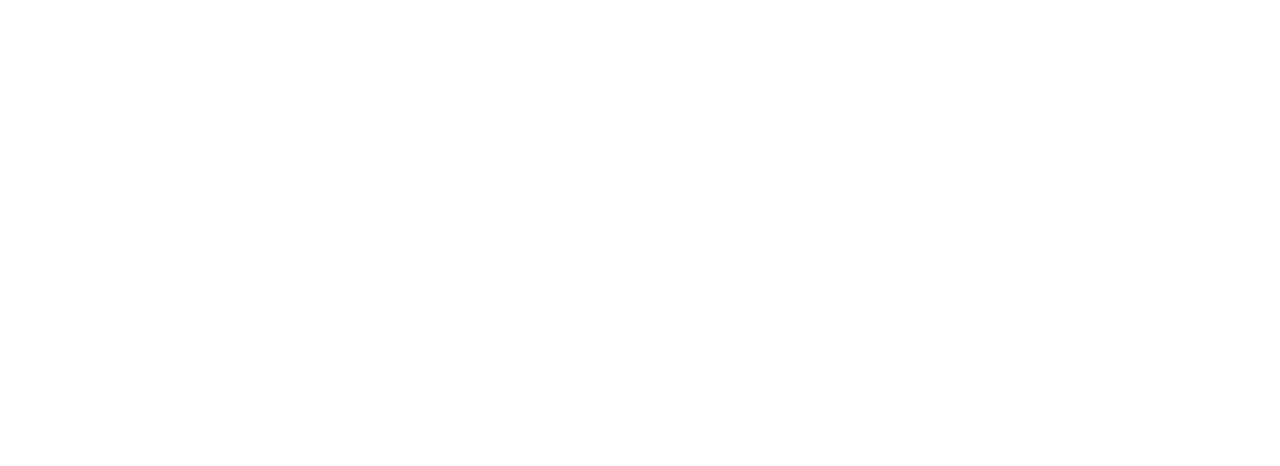
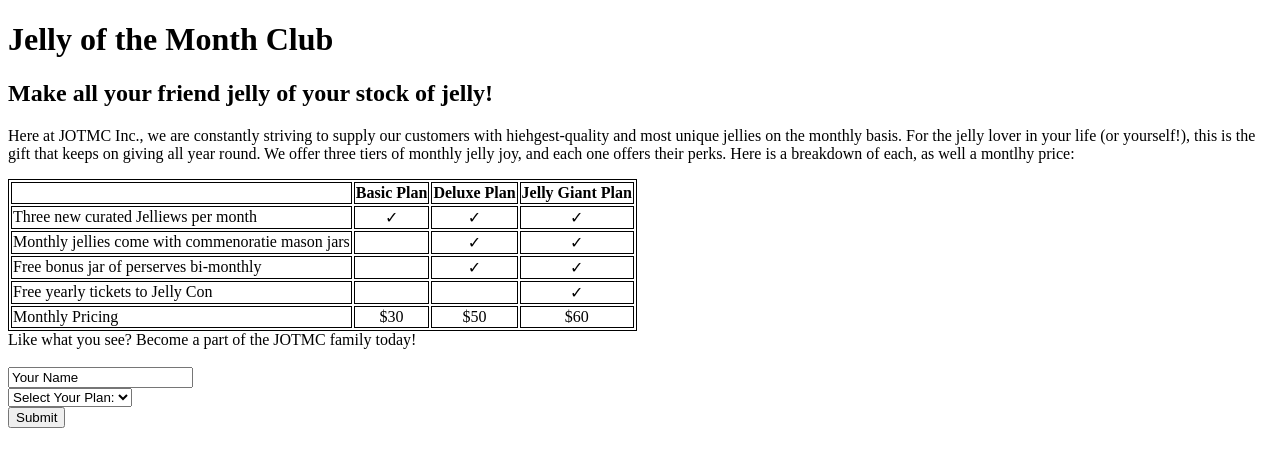
Before and after one commit to sinadaryaei/c0323-code-solutions, a website: page html-web-page/index.html in a window 1280 px wide. Drawn offline with Linux system fonts and the light colour scheme.

Commit message:
html-web-page

```diff
--- a/html-web-page/index.html
+++ b/html-web-page/index.html
@@ -19,6 +19,76 @@
 </head>
 <body>
 
+  <h1>Jelly of the Month Club</h1>
+
+  <h2>Make all your friend jelly of your stock of jelly!</h2>
+
+  <p>Here at JOTMC Inc., we are constantly striving to supply our customers with
+  hiehgest-quality and most unique jellies on the monthly basis.
+  For the jelly lover in your life (or yourself!), this is the gift that keeps on giving all year round.
+  We offer three tiers of monthly jelly joy, and each one offers their
+  perks. Here is a breakdown of each, as well a montlhy price:</p>
+
+  <table>
+    <thead>
+      <tr>
+        <th></th>
+        <th>Basic Plan</th>
+        <th>Deluxe Plan</th>
+        <th>Jelly Giant Plan</th>
+      </tr>
+    </thead>
+    <tbody>
+      <tr>
+        <td>Three new curated Jelliews per month</td>
+        <td>&#10003;</td>
+        <td>&#10003;</td>
+        <td>&#10003;</td>
+      </tr>
+      <tr>
+        <td>Monthly jellies come with commenoratie mason jars</td>
+        <td></td>
+        <td>&#10003;</td>
+        <td>&#10003;</td>
+      </tr>
+      <tr>
+        <td>Free bonus jar of perserves bi-monthly</td>
+        <td></td>
+        <td>&#10003;</td>
+        <td>&#10003;</td>
+      </tr>
+      <tr>
+        <td>Free yearly tickets to Jelly Con</td>
+        <td></td>
+        <td></td>
+        <td>&#10003;</td>
+      </tr>
+    </tbody>
+    <tfoot>
+      <tr>
+        <td>Monthly Pricing</td>
+        <td>$30</td>
+        <td>$50</td>
+        <td>$60</td>
+      </tr>
+    </tfoot></table>
+  Like what you see? Become a part of the JOTMC family today!
+
+  <form>
+    <label for="yourname"></label><br>
+    <input type="text" id="yourname" name="yourname" value="Your Name"><br>
+  </form>
+  <form>
+    <select>
+      <option value="Select Your Plan:">Select Your Plan:</option>
+      <option value="Basic Plan:">Basic Plan:</option>
+      <option value="Deluxe Plan:">Deluxe Plan:</option>
+      <option value="Jelly Giant Plan:">Jelly Giant Plan:</option>
+    </select>
+  </form>
+  <form>
+    <input type="Submit" name="Submit"/>
+  </form>
   <!-- your HTML code here 👇 -->
 
 </body>
```
